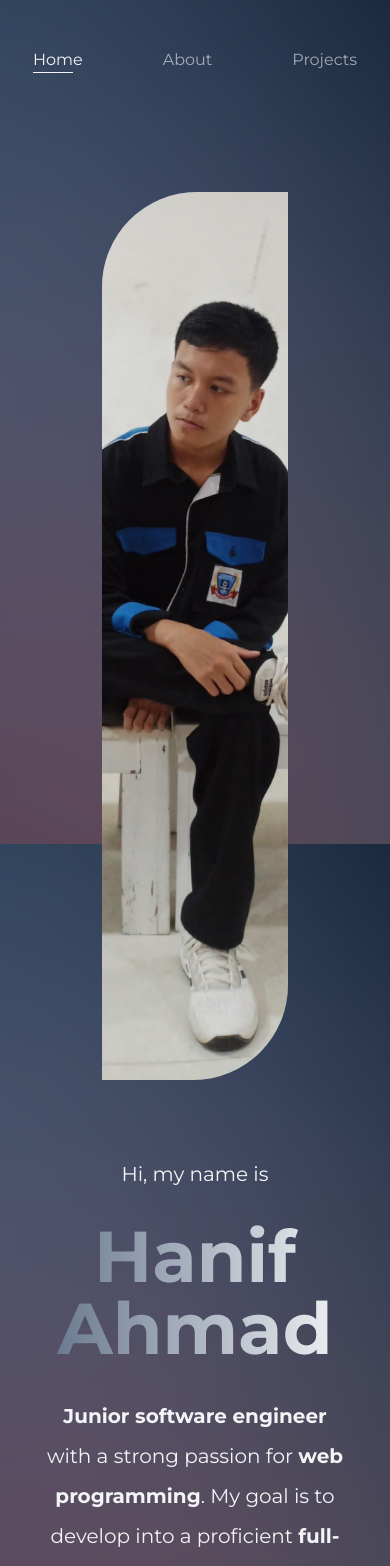
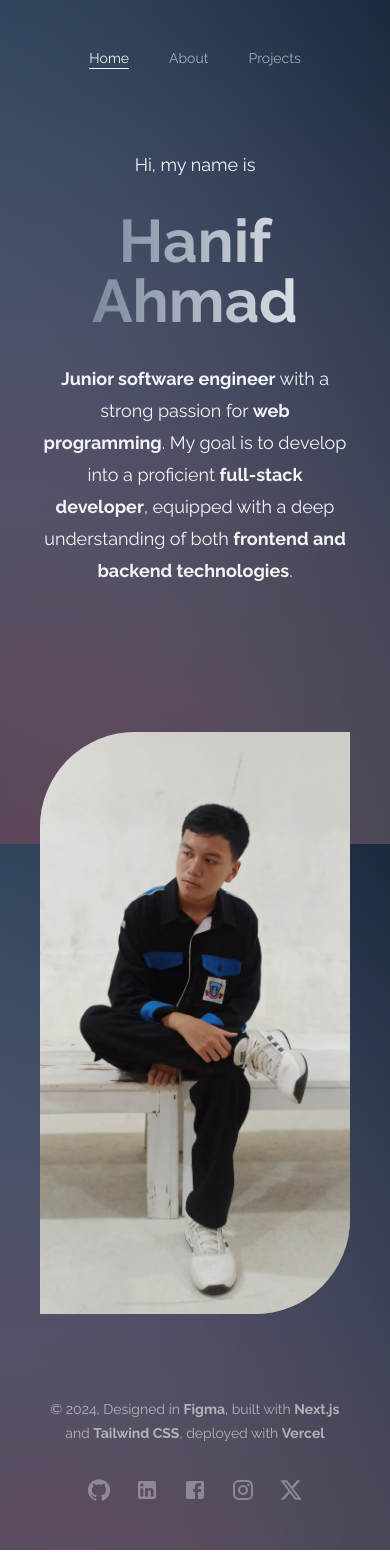
Before and after one commit to nifnip22/nifnip22-Next.js-Portfolio-Website, a Next.js app: page / in a window 390 px wide. Shown: the top 1566 px of the page. Built offline with nearby package versions, Linux system fonts and the light colour scheme.

Commit message:
Fixing the Responsive again for smaller device

```diff
--- a/src/app/about/page.tsx
+++ b/src/app/about/page.tsx
@@ -15,7 +15,7 @@ export default function About() {
 						initial={{ opacity: 0, y: 40 }}
 						animate={{ opacity: 1, y: 0 }}
 						transition={{ duration: 0.6, ease: cubicBezier(0.37, 0.01, 0.25, 0.95) }}
-						className='2xl:w-[490px] text-7xl sm:text-8xl text-center 2xl:text-start font-bold bg-gradient-to-r text-transparent bg-clip-text from-slate-500 to-gray-100'>
+						className='2xl:w-[490px] text-6xl sm:text-8xl text-center 2xl:text-start font-bold bg-gradient-to-r text-transparent bg-clip-text from-slate-500 to-gray-100'>
 						About Me
 					</motion.div>
 					<motion.div
--- a/src/app/layout.tsx
+++ b/src/app/layout.tsx
@@ -1,6 +1,6 @@
 import { Viewport } from 'next';
 import './styles.css';
-import { Montserrat } from 'next/font/google';
+import { Raleway } from 'next/font/google';
 
 export const metadata = {
   title: 'Next.js',
@@ -12,7 +12,7 @@ export const viewport: Viewport = {
   width: 'device-width'
 }
 
-const montserrat = Montserrat({ subsets: ['latin'] });
+const raleway = Raleway({ subsets: ['latin'] });
 
 export default function RootLayout({
   children,
@@ -20,7 +20,7 @@ export default function RootLayout({
   children: React.ReactNode
 }) {
   return (
-    <html lang="en" className={montserrat.className}>
+    <html lang="en" className={raleway.className}>
       <body>{children}</body>
     </html>
   )
--- a/src/app/page.tsx
+++ b/src/app/page.tsx
@@ -10,11 +10,11 @@ export default function Home() {
 	return (
 		<>
 			<MainLayout>
-				<div className='h-4/5 flex flex-col-reverse 2xl:flex-row justify-between items-center gap-x-20 gap-y-20'>
+				<div className='h-4/5 flex flex-col 2xl:flex-row justify-between items-center gap-x-20 gap-y-20'>
 					<motion.div initial={{ opacity: 0, y: 40 }} animate={{ opacity: 1, y: 0 }} transition={{ duration: 0.6, ease: cubicBezier(0.37, 0.01, 0.25, 0.95) }} className='flex flex-col space-y-8 text-center 2xl:text-start'>
-						<p className='text-gray-100 text-xl sm:text-2xl'>Hi, my name is</p>
-						<h1 className='2xl:w-[665px] text-7xl sm:text-8xl font-bold bg-gradient-to-r text-transparent bg-clip-text from-slate-500 to-gray-100'>Hanif Ahmad</h1>
-						<p className='text-gray-100 leading-10 text-xl sm:text-2xl sm:leading-loose'>
+						<p className='text-gray-100 text-lg sm:text-2xl'>Hi, my name is</p>
+						<h1 className='2xl:w-[665px] text-6xl sm:text-8xl font-bold bg-gradient-to-r text-transparent bg-clip-text from-slate-500 to-gray-100'>Hanif Ahmad</h1>
+						<p className='text-gray-100 leading-8 text-lg sm:text-2xl sm:leading-loose'>
 							<b>Junior software engineer</b> with a strong passion for <b>web programming</b>. My goal is to develop into a proficient <b>full-stack developer</b>, equipped with a deep understanding of both{' '}
 							<b>frontend and backend technologies</b>.
 						</p>
@@ -23,7 +23,7 @@ export default function Home() {
 						initial={{ opacity: 0, y: 40 }}
 						animate={{ opacity: 1, y: 0 }}
 						transition={{ duration: 0.6, ease: cubicBezier(0.37, 0.01, 0.25, 0.95), delay: 0.2 }}
-						className='relative w-3/5 h-full bg-gray-100/30 rounded-tl-[95px] rounded-br-[95px] overflow-hidden '>
+						className='relative w-full md:w-3/5 h-[50%] md:h-full bg-gray-100/30 rounded-tl-[95px] rounded-br-[95px] overflow-hidden '>
 						<motion.div initial={{ opacity: 0 }} animate={{ opacity: 1 }} transition={{ duration: 0.6, ease: cubicBezier(0.37, 0.01, 0.25, 0.95), delay: 0.6 }}>
 							<Image src='/profile.jpg' width={500} height={500} alt='' className='absolute inset-0 w-full h-full object-cover hover:scale-110 transition duration-300' draggable='false' />
 						</motion.div>
--- a/src/app/projects/page.tsx
+++ b/src/app/projects/page.tsx
@@ -12,7 +12,7 @@ export default function Projects() {
 						initial={{ opacity: 0, y: 40 }}
 						animate={{ opacity: 1, y: 0 }}
 						transition={{ duration: 0.6, ease: cubicBezier(0.37, 0.01, 0.25, 0.95) }}
-						className='2xl:w-[590px] h-[160px] text-7xl sm:text-8xl text-center 2xl:text-start font-bold bg-gradient-to-r text-transparent bg-clip-text from-slate-500 to-gray-100'>
+						className='2xl:w-[590px] h-[175px] text-6xl sm:text-8xl text-center 2xl:text-start font-bold bg-gradient-to-r text-transparent bg-clip-text from-slate-500 to-gray-100'>
 						My Projects
 					</motion.h1>
 					<motion.div
--- a/src/components/Fragments/Card.tsx
+++ b/src/components/Fragments/Card.tsx
@@ -4,8 +4,8 @@ export default function Card({ title, subtitle }: { title: string; subtitle: str
 			{/* Card */}
 			<div className='w-full 2xl:w-2/5 h-4/5 bg-gray-100/30 rounded-[40px] p-5 hover:outline hover:outline-gray-100 hover:outline-4 hover:outline-offset-8 duration-300'>
 				<div className='h-full flex flex-col justify-between'>
-					<h1 className='text-4xl text-gray-100 font-semibold leading-relaxed'>{title}</h1>
-					<div className='text-2xl text-gray-100 leading-relaxed'>{subtitle}</div>
+					<h1 className='text-2xl sm:text-4xl text-gray-100 font-semibold leading-relaxed'>{title}</h1>
+					<div className='text-lg sm:text-2xl text-gray-100 leading-relaxed'>{subtitle}</div>
 				</div>
 			</div>
 		</>
--- a/src/components/Fragments/Footer.tsx
+++ b/src/components/Fragments/Footer.tsx
@@ -9,25 +9,25 @@ export default function Footer() {
 		<>
 			{/* Footer */}
 			<div className='flex justify-center xl:justify-normal items-center'>
-				<div className='flex flex-col gap-y-8 text-lg text-center text-gray-100 opacity-60 hover:opacity-100 transition duration-300'>
+				<div className='flex flex-col gap-y-8 text-sm sm:text-lg text-center text-gray-100 opacity-60 hover:opacity-100 transition duration-300 leading-6'>
 					<p>
-						© 2024, made by <b>nifnip22</b> with Next.js and deploy by <b>Vercel</b>
+						© 2024, Designed in <b>Figma</b>, built with <b>Next.js</b> and <b>Tailwind CSS</b>, deployed with <b>Vercel</b>
 					</p>
 					<div className='flex xl:hidden items-center justify-center xl:justify-normal gap-x-6'>
 						<a href='https://github.com/nifnip22' target='_blank'>
-							<GitHubIcon className='text-gray-100 opacity-60 hover:opacity-100 hover:scale-125 transition duration-300 text-4xl' />
+							<GitHubIcon className='text-gray-100 opacity-60 hover:opacity-100 hover:scale-125 transition duration-300 text-2xl sm:text-4xl' />
 						</a>
 						<a href='https://www.linkedin.com/in/hanif-ahmad-18a879303/?trk=opento_sprofile_details' target='_blank'>
-							<LinkedInIcon className='text-gray-100 opacity-60 hover:opacity-100 hover:scale-125 transition duration-300 text-4xl' />
+							<LinkedInIcon className='text-gray-100 opacity-60 hover:opacity-100 hover:scale-125 transition duration-300 text-2xl sm:text-4xl' />
 						</a>
 						<a href='https://www.facebook.com/profile.php?id=100089012786583' target='_blank'>
-							<FacebookIcon className='text-gray-100 opacity-60 hover:opacity-100 hover:scale-125 transition duration-300 text-4xl' />
+							<FacebookIcon className='text-gray-100 opacity-60 hover:opacity-100 hover:scale-125 transition duration-300 text-2xl sm:text-4xl' />
 						</a>
 						<a href='https://www.instagram.com/hnif.am22/' target='_blank'>
-							<InstagramIcon className='text-gray-100 opacity-60 hover:opacity-100 hover:scale-125 transition duration-300 text-4xl' />
+							<InstagramIcon className='text-gray-100 opacity-60 hover:opacity-100 hover:scale-125 transition duration-300 text-2xl sm:text-4xl' />
 						</a>
 						<a href='https://x.com/nifnip22' target='_blank'>
-							<XIcon className='text-gray-100 opacity-60 hover:opacity-100 hover:scale-125 transition duration-300 text-4xl' />
+							<XIcon className='text-gray-100 opacity-60 hover:opacity-100 hover:scale-125 transition duration-300 text-2xl sm:text-4xl' />
 						</a>
 					</div>
 				</div>
--- a/src/components/Fragments/Navbar.tsx
+++ b/src/components/Fragments/Navbar.tsx
@@ -16,7 +16,7 @@ export default function Navbar() {
 		<>
 			{/* Navbar */}
 			<div className='flex justify-center xl:justify-between items-center'>
-				<div className='flex items-center gap-x-20 text-md sm:text-lg text-gray-100'>
+				<div className='flex items-center gap-x-10 sm:gap-x-20 text-sm sm:text-lg text-gray-100'>
 					<Link href={'/'} className={`link ${pathname === '/' ? 'relative opacity-100' : 'relative opacity-60 hover:opacity-100 transition duration-300'}`}>
 						{pathname === '/' && <motion.span layoutId='underline' className='absolute left-0 top-full block h-[1px] w-10 bg-gray-100' />}
 						<h3>Home</h3>
@@ -30,7 +30,7 @@ export default function Navbar() {
 						<h3>Projects</h3>
 					</Link>
 				</div>
-				<div className='items-center gap-x-12 hidden xl:flex'>
+				<div className='items-center gap-x-6 sm:gap-x-12 hidden xl:flex'>
 					<a href='https://github.com/nifnip22' target='_blank'>
 						<GitHubIcon className='text-gray-100 opacity-60 hover:opacity-100 hover:scale-125 transition duration-300 text-4xl' />
 					</a>
--- a/src/components/Layouts/MainLayout.tsx
+++ b/src/components/Layouts/MainLayout.tsx
@@ -1,10 +1,13 @@
 import Navbar from '@/components/Fragments/Navbar';
 import Footer from '@/components/Fragments/Footer';
+import { usePathname } from 'next/navigation';
 
 export default function MainLayout({ children }: { children: React.ReactNode }) {
+	const pathname = usePathname();
+
 	return (
 		<>
-			<div className='px-10 py-12 lg:px-24 lg:py-16 w-full h-[2000px] lg:h-[1500px] 2xl:h-screen flex flex-col justify-between'>
+			<div className={`px-10 py-12 lg:px-24 lg:py-16 w-full ${pathname === '/' ? 'h-[1550px]' : 'h-[2000px]'} lg:h-[1700px] 2xl:h-screen flex flex-col justify-between`}>
 				<Navbar />
                     {children}
 				<Footer />
```
